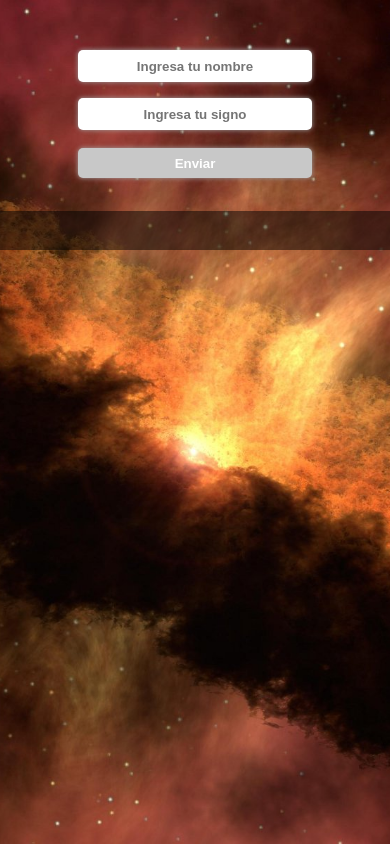
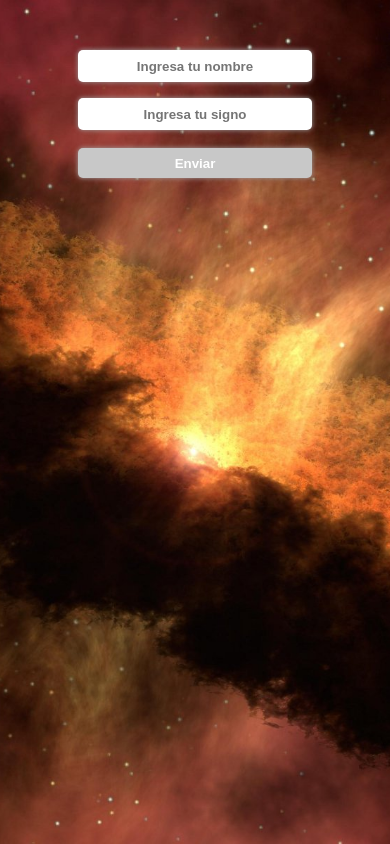
Before and after one commit to afsks/Ejemplo__Switch--Horoscopo, a plain HTML site: page index.html in a window 390 px wide. Drawn offline with Linux system fonts and the light colour scheme.

Commit message:
Arreglo en el container__respuesta

```diff
--- a/css/index.css
+++ b/css/index.css
@@ -61,7 +61,7 @@ body{
     padding: 20px;
     box-sizing: border-box;
     height: auto;
-    background-color: rgba(0, 0, 0, #c8c8c8);
+    /* background-color: rgba(0, 0, 0, #c8c8c8); */
 }
 .respuesta{
     text-align: justify;
@@ -123,7 +123,7 @@ img{
         padding: 5vw 20vw 0 20vw ;
     }
     .respuesta__container{
-        background-color: rgba(0, 0, 0, 0.5);
+        /* background-color: rgba(0, 0, 0, 0.5); */
         padding: 5vw 20vw 5vw 20vw;
     }
 }
```
